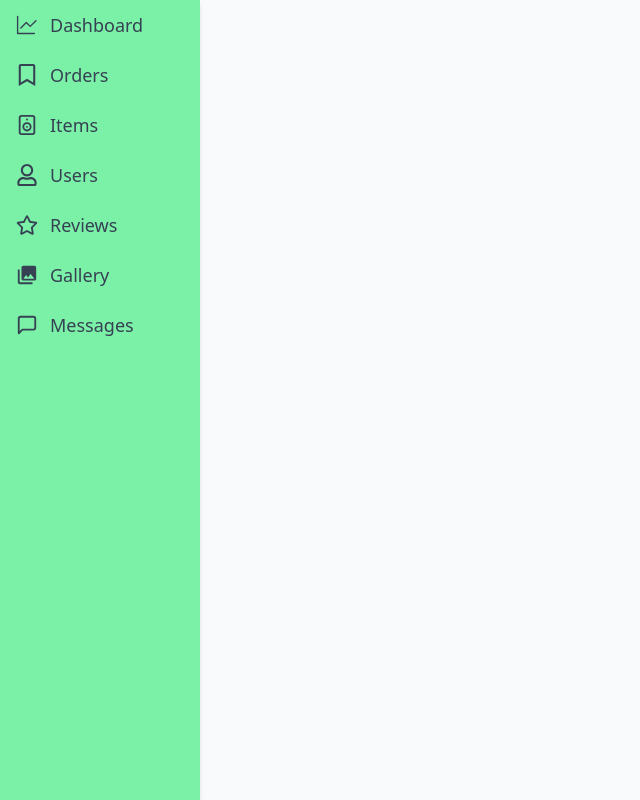
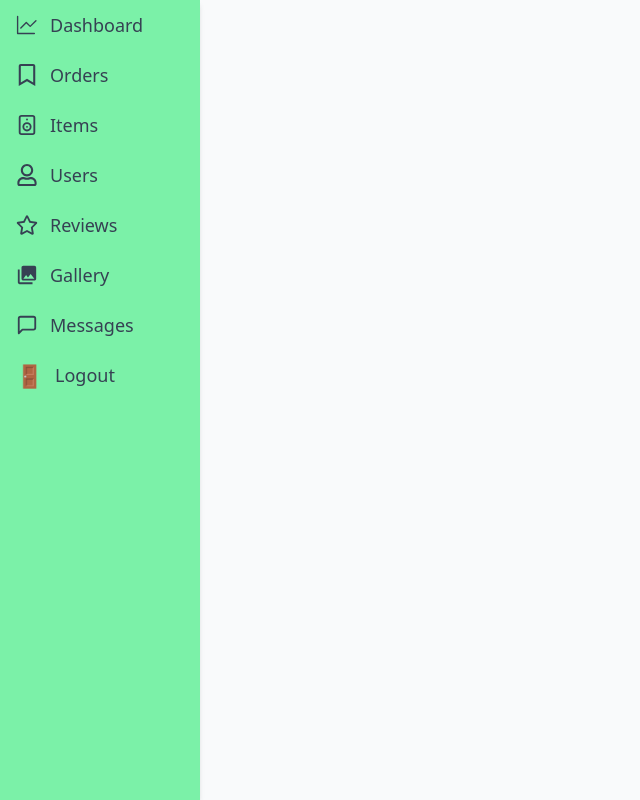
Before and after one commit to wikshitha/kv-audio-frontend, a React (Vite) app: page /admin in a window 1280 px wide. Shown: the whole page, without its empty margins (0-640 px from the left). Built offline with nearby package versions, Linux system fonts and the light colour scheme; no server answers; sample sign-in values are in the browser's storage.

Commit message:
logout button added for admin panel🤞

```diff
--- a/src/pages/admin/adminpage.jsx
+++ b/src/pages/admin/adminpage.jsx
@@ -7,7 +7,7 @@ import { FiMessageSquare } from "react-icons/fi";
 import { GoGraph } from "react-icons/go";
 import { LuSpeaker } from "react-icons/lu";
 import { MdPhotoLibrary } from "react-icons/md";
-import { Link, Route, Routes, useLocation } from "react-router-dom";
+import { Link, Route, Routes, useLocation, useNavigate } from "react-router-dom";
 import { useEffect, useState } from "react";
 import axios from "axios";
 import { GiHamburgerMenu } from "react-icons/gi";
@@ -27,11 +27,12 @@ export default function Adminpage() {
   const [userValidated, setUserValidated] = useState(false);
   const [showSidebar, setShowSidebar] = useState(false);
   const location = useLocation();
+  const navigate = useNavigate();
 
   useEffect(() => {
     const token = localStorage.getItem("token");
     if (!token) {
-      window.location.href = "/login";
+      navigate("/login");
     }
 
     axios
@@ -41,7 +42,7 @@ export default function Adminpage() {
       .then((res) => {
         const user = res.data;
         if (user.role !== "Admin") {
-          window.location.href = "/";
+          navigate("/");
         } else {
           setUserValidated(true);
         }
@@ -49,12 +50,17 @@ export default function Adminpage() {
       .catch(() => {
         setUserValidated(false);
       });
-  }, []);
+  }, [navigate]);
 
   // Auto-close sidebar on mobile when route changes
   useEffect(() => {
     setShowSidebar(false);
   }, [location.pathname]);
+
+  const handleLogout = () => {
+    localStorage.removeItem("token");
+    navigate("/login");
+  };
 
   return (
     <div className="w-full h-screen flex flex-col md:flex-row relative bg-gray-50">
@@ -83,10 +89,18 @@ export default function Adminpage() {
           <SidebarLink to="/admin/reviews" icon={<FaRegStar />} label="Reviews" />
           <SidebarLink to="/admin/gallery" icon={<MdPhotoLibrary />} label="Gallery" />
           <SidebarLink to="/admin/messages" icon={<FiMessageSquare />} label="Messages" />
+
+          {/* Logout Button */}
+          <button
+            onClick={handleLogout}
+            className="w-full h-[50px] flex items-center justify-start px-4 text-[18px] font-medium text-gray-700 hover:bg-red-400 transition-colors duration-200"
+          >
+            <span className="mr-3 text-[22px]">🚪</span> Logout
+          </button>
         </nav>
       </div>
 
-      {/* Overlay for mobile with lighter visible background */}
+      {/* Overlay for mobile */}
       <div
         className={`fixed inset-0 bg-black z-30 md:hidden transition-opacity duration-300 ${
           showSidebar ? "opacity-20 pointer-events-auto" : "opacity-0 pointer-events-none"
```
